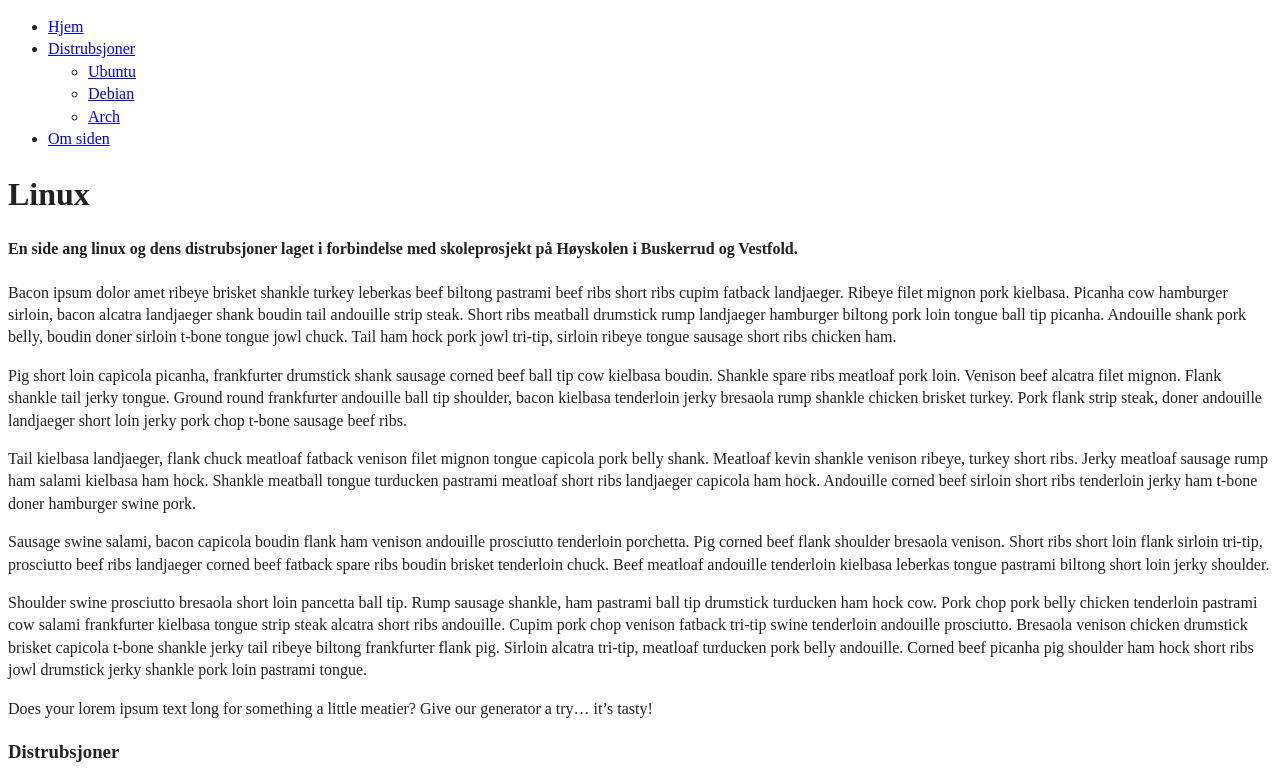
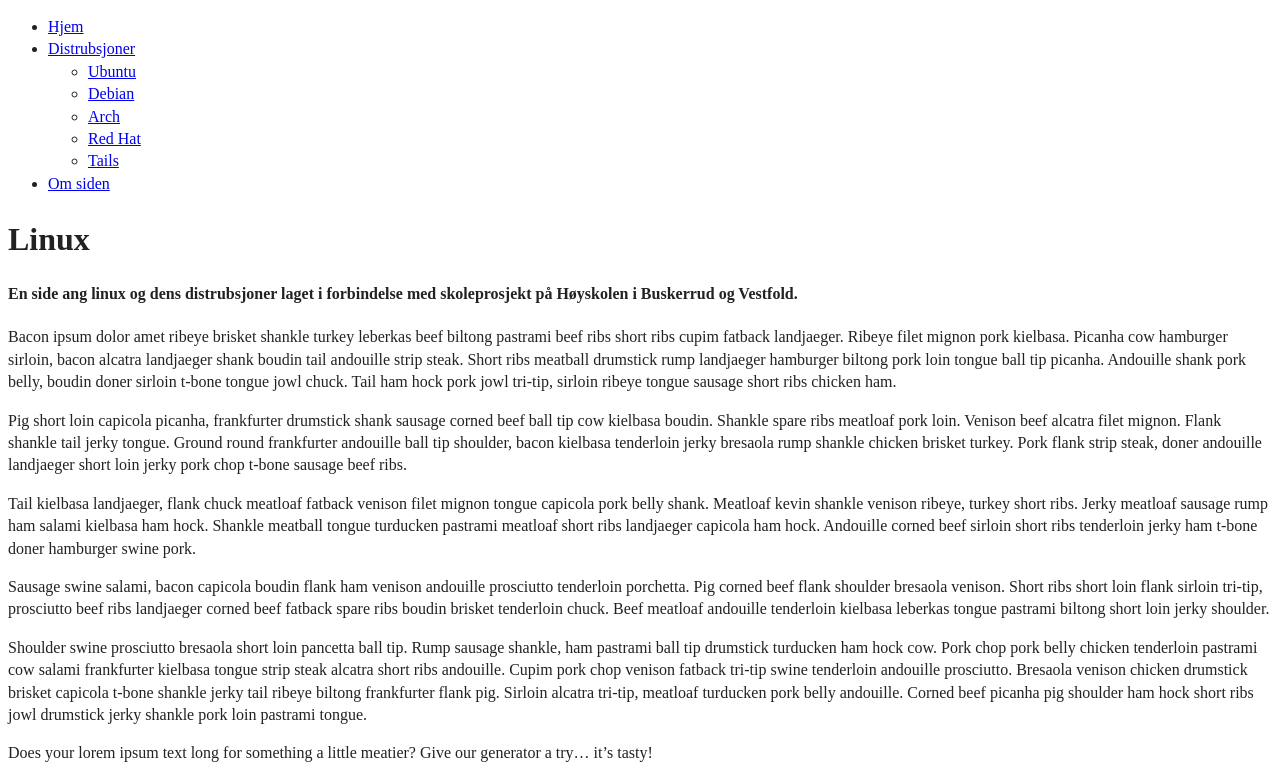
Before and after one commit to Ossy4show/School-projects, a plain HTML site: page Startprosjekt/index.html in a window 1280 px wide. Shown: the top 780 px of the page. Drawn offline with nearby package versions, Linux system fonts and the light colour scheme; files that its build step writes are made by us from their sources.

Commit message:
Added extra distro

```diff
--- a/Startprosjekt/index.html
+++ b/Startprosjekt/index.html
@@ -25,6 +25,12 @@
                         </li>
                         <li>
                             <a href="/arch.html">Arch</a>
+                        </li>
+                        <li>
+                            <a href="/red-hat.html">Red Hat</a>
+                        </li>
+                        <li>
+                            <a href="/tails.html">Tails</a>
                         </li>
                     </ul>
                 </li>
```
